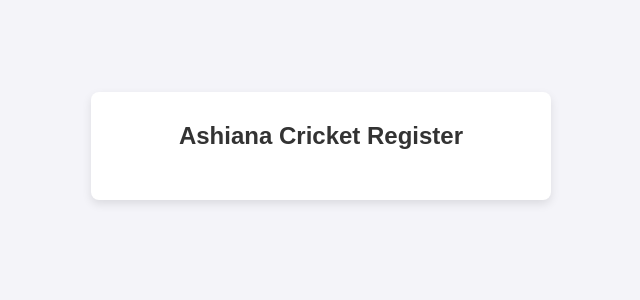
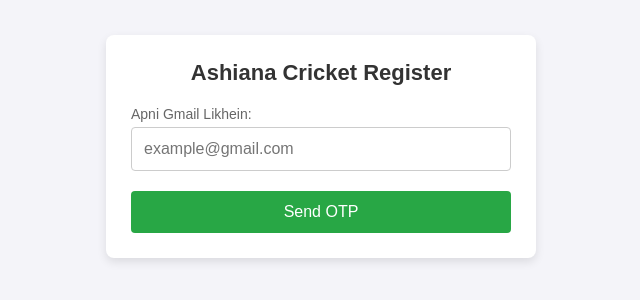
Before and after one commit to Rayanali1122/ashiana-cricket-backend, a website: page index.html in a window 1280 px wide. Shown: the part 254-554 px from the top of the page, without its empty margins (319-959 px from the left). Drawn offline with nearby package versions, Linux system fonts and the light colour scheme.

Commit message:
Adjust padding and width in index.html

```diff
--- a/index.html
+++ b/index.html
@@ -16,16 +16,18 @@
         }
         .container {
             background: #ffffff;
-            padding: 30px;
+            padding: 25px;
             border-radius: 8px;
             box-shadow: 0px 4px 10px rgba(0,0,0,0.1);
-            width: 100%;
-            max-width: 400px;
+            width: 90%;
+            max-width: 380px;
         }
         h2 {
             text-align: center;
             color: #333;
             margin-top: 0;
+            margin-bottom: 20px;
+            font-size: 22px;
         }
         .form-group {
             margin-bottom: 15px;
@@ -34,23 +36,26 @@
             display: block;
             margin-bottom: 5px;
             color: #666;
+            font-size: 14px;
         }
         input {
             width: 100%;
-            padding: 10px;
+            padding: 12px;
             border: 1px solid #ccc;
             border-radius: 4px;
             box-sizing: border-box;
+            font-size: 16px;
         }
         button {
             width: 100%;
-            padding: 10px;
+            padding: 12px;
             background-color: #28a745;
             color: white;
             border: none;
             border-radius: 4px;
             font-size: 16px;
             cursor: pointer;
+            margin-top: 5px;
         }
         button:hover {
             background-color: #218838;
@@ -74,4 +79,29 @@
         <h2>Ashiana Cricket Register</h2>
 
         <!-- Step 1: Signup Form -->
-        <div id="signup
+        <div id="signupSection">
+            <div class="form-group">
+                <label>Apni Gmail Likhein:</label>
+                <input type="email" id="userEmail" placeholder="example@gmail.com" required>
+            </div>
+            <button type="button" onclick="sendOTP()">Send OTP</button>
+        </div>
+
+        <!-- Step 2: OTP Verification Box -->
+        <div id="otpSection" class="hidden">
+            <div class="form-group">
+                <label>OTP Code Darj Karein:</label>
+                <input type="text" id="enteredOtp" placeholder="Enter 6-digit OTP">
+            </div>
+            <button type="button" onclick="verifyOTP()">Verify OTP & Open Account</button>
+        </div>
+    </div>
+
+    <script>
+        let generatedOtpCode = "";
+        let targetEmail = "";
+
+        function sendOTP() {
+            targetEmail = document.getElementById("userEmail").value.trim();
+            if (!targetEmail) {
+                alert("Meherbani karke pehle apni valid Gmail likhein
```
